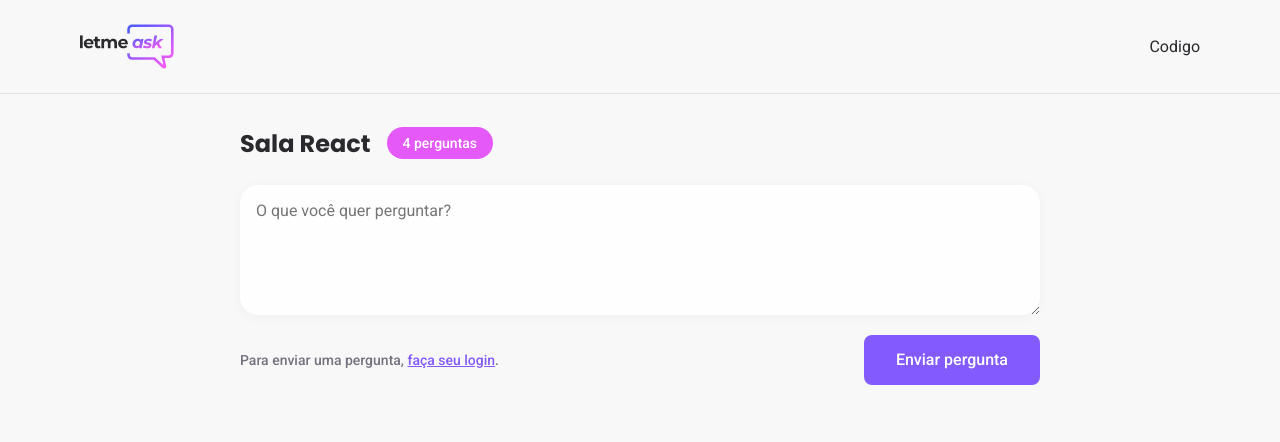
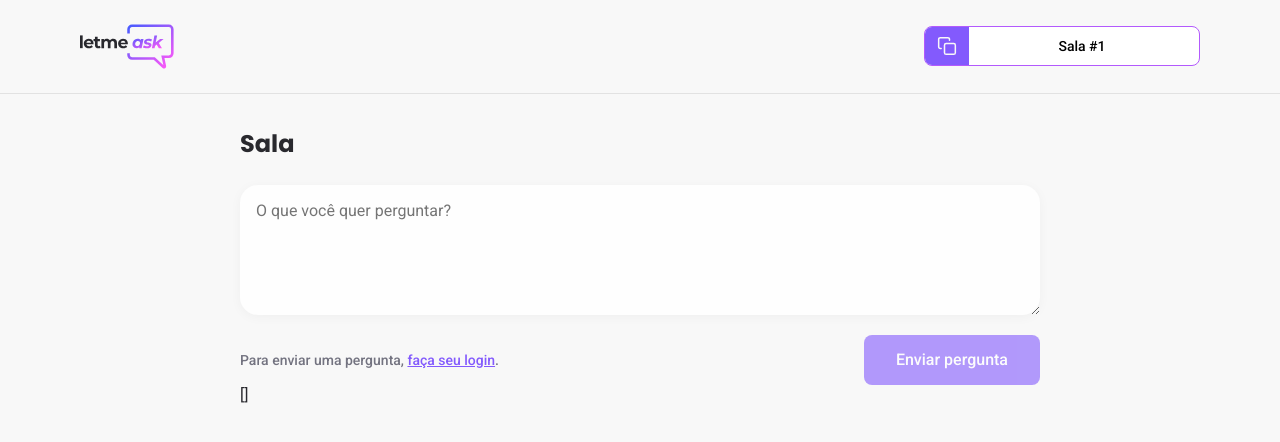
Before and after one commit to BrunoLucena99/letmeask, a React (Create React App) app: page /rooms/1 in a window 1280 px wide. Shown: the top 442 px of the page. Built offline with nearby package versions, Linux system fonts and the light colour scheme; no server answers; the database is empty.

Commit message:
feat: add RoomCode component and add/monitoring questions

```diff
--- /dev/null
+++ b/src/components/RoomCode.tsx
@@ -0,0 +1,21 @@
+import '../styles/room-code.scss';
+import copyImg from '../assets/images/copy.svg';
+
+interface RoomCodeProps {
+	code: string;
+}
+
+export const RoomCode = (props: RoomCodeProps) => {
+	const copyRoomCodeToClipboard = () => {
+		navigator.clipboard.writeText(props.code);
+	}
+
+	return (
+		<button className="room-code" onClick={copyRoomCodeToClipboard}>
+			<div>
+				<img src={copyImg} alt="Copy room code" />
+			</div>
+			<span>Sala #{props.code}</span>
+		</button>
+	)
+}
--- a/src/pages/Room.tsx
+++ b/src/pages/Room.tsx
@@ -1,32 +1,143 @@
 import '../styles/room.scss';
 import logoImg from '../assets/images/logo.svg';
 import { Button } from '../components/Button';
+import { RoomCode } from '../components/RoomCode';
+import { useParams } from 'react-router-dom';
+import { useState } from 'react';
+import { FormEvent } from 'react';
+import { verifyStringIsEmpty } from '../utils/validators';
+import { useAuth } from '../hooks/useAuth';
+import { database } from '../services/firebase';
+import { useEffect } from 'react';
+
+interface RoomRouteParams {
+	id: string;
+}
+
+interface Question {
+	id: string;
+	author: {
+		name: string,
+		avatar: string,
+	},
+	content: string,
+	isAnswered: boolean,
+	isHighlighted: boolean,
+}
+
+type FirebaseQuestions = Record<string, {
+	author: {
+		name: string,
+		avatar: string,
+	},
+	content: string,
+	isAnswered: boolean,
+	isHighlighted: boolean,
+}>
 
 export const Room = () => {
+	const [newQuestion, setNewQuestion] = useState('');
+	const [questions, setQuestions] = useState<Question[]>([]);
+	const [title, setTitle] = useState('');
+
+	const { user } = useAuth();
+	const params = useParams<RoomRouteParams>();
+	const roomId = params.id;
+
+	useEffect(() => {
+		const roomRef = database.ref(`rooms/${roomId}`);
+		/*
+			Read firebase realtime database docs to increase performance of this event.
+			Use childAdded/removed event instead of all values
+		*/
+
+		roomRef.on('value', room => {
+			const databaseRoom = room.val();
+			const firebaseQuestions: FirebaseQuestions = databaseRoom.questions ?? {};
+			const parsedQuestions = Object.entries(firebaseQuestions).map(([key, val]) => ({
+				id: key,
+				content: val.content,
+				author: val.author,
+				isAnswered: val.isAnswered,
+				isHighlighted: val.isHighlighted
+			}))
+
+			setTitle(databaseRoom.title);
+			setQuestions(parsedQuestions);
+		})
+	}, [roomId]);
+
+	const handleSendQuestion = async (event: FormEvent) => {
+		event.preventDefault();
+
+		if (verifyStringIsEmpty(newQuestion)) {
+			return;
+		}
+
+		if (!user) {
+			// verify react hot toast
+			throw new Error('You must be logged in');
+		}
+
+		const question = {
+			content: newQuestion,
+			author: {
+				name: user.name,
+				avatar: user.avatar,
+			},
+			isHighlighted: false,
+			isAnswered: false
+		}
+
+		await database.ref(`rooms/${roomId}/questions`).push(question);
+		setNewQuestion('');
+
+	};
+
 	return (
 		<div id="page-room">
-
 			<header>
 				<div className="content">
 					<img src={logoImg} alt="Letmeask logo" />
-					<div>Codigo</div>
+					<RoomCode code={roomId} />
 				</div>
 			</header>
 
 			<main className="content">
+
 				<div className="room-title">
-					<h1>Sala React</h1>
-					<span>4 perguntas</span>
+					<h1>Sala {title}</h1>
+					{questions.length > 0 && (
+						<span>
+							{`${questions.length} ${questions.length === 1 ? 'pergunta' : 'perguntas'}`}
+						</span>
+					)}
 				</div>
-				<form>
-					<textarea placeholder="O que você quer perguntar?" />
+
+				<form onSubmit={handleSendQuestion}>
+					<textarea
+						placeholder="O que você quer perguntar?"
+						onChange={event => setNewQuestion(event.target.value)}
+						value={newQuestion}
+					/>
 
 					<div className="form-footer">
-						<span>Para enviar uma pergunta, <button>faça seu login</button>.
-						</span>
-						<Button type="submit">Enviar pergunta</Button>
+						{user ? (
+							<div className="user-info">
+								<img src={user.avatar} alt={user.name} />
+								<span>{user.name}</span>
+							</div>
+						) : (
+							<span>
+								Para enviar uma pergunta, <button>faça seu login</button>.
+							</span>
+						)}
+						<Button type="submit" disabled={!user}>
+							Enviar pergunta
+						</Button>
 					</div>
 				</form>
+					{JSON.stringify(questions)}
 			</main>
 
 		</div>
--- /dev/null
+++ b/src/styles/room-code.scss
@@ -0,0 +1,29 @@
+.room-code {
+	height: 40px;
+	border-radius: 8px;
+	overflow: hidden;
+
+	background: #FFF;
+	border: 1px solid #B35AFD;
+	cursor: pointer;
+	display: flex;
+
+	div {
+		background: #835AFD;
+		padding: 0 12px;
+		display: flex;
+		justify-content: center;
+		align-items: center;
+		height: 100%;
+	}
+
+	span {
+		display: block;
+		align-self: center;
+		flex: 1;
+		padding: 0 16px 0 12px;
+		width: 230px;
+		font-size: 14px;
+		font-weight: 500;
+	}
+}
--- a/src/styles/room.scss
+++ b/src/styles/room.scss
@@ -60,7 +60,25 @@
 				align-items: center;
 				margin-top: 16px;
 
-				span {
+				.user-info {
+					display: flex;
+					align-items: center;
+
+					img {
+						width: 32px;
+						height: 32px;
+						border-radius: 50%;
+					}
+
+					span {
+						margin-left: 8px;
+						color: #29292E;
+						font-weight: 500;
+						font-size: 14px;
+					}
+				}
+
+				> span {
 					font-size: 14px;
 					color: #737380;
 					font-weight: 500;
```
